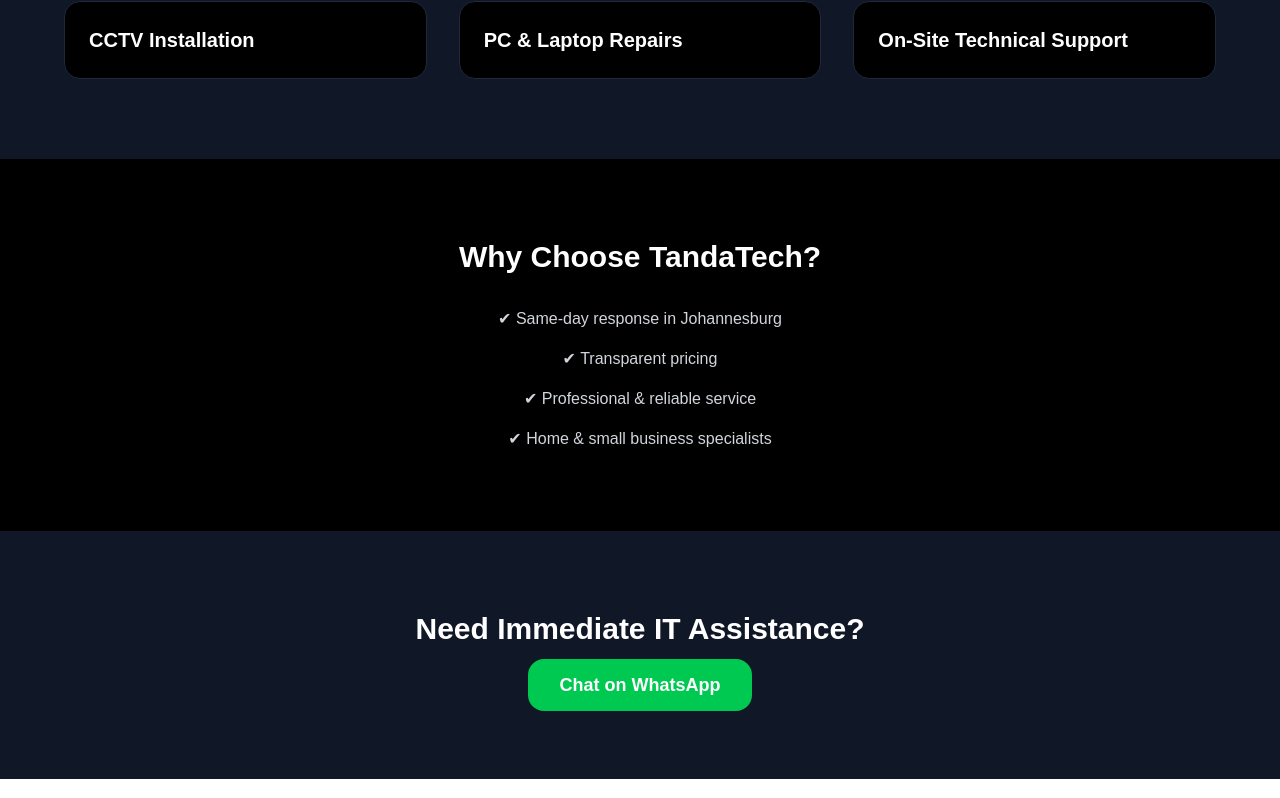
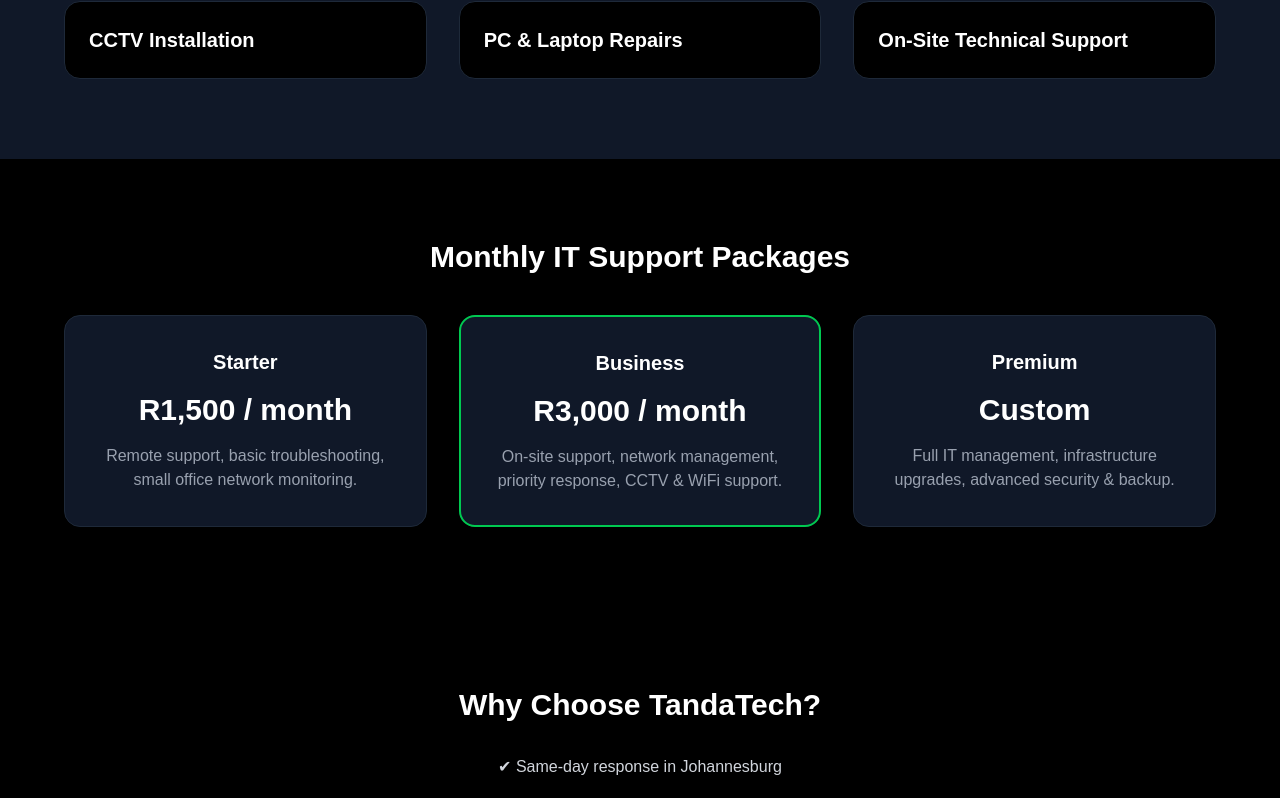
Before and after one commit to tandatech1360/tandatech, a Next.js app: page / in a window 1280 px wide. Shown: the part 687-1485 px from the top of the page. Built offline with nearby package versions, Linux system fonts and the light colour scheme.

Commit message:
Added monthly support packages

```diff
--- a/app/page.tsx
+++ b/app/page.tsx
@@ -54,6 +54,40 @@
           ))}
         </div>
       </section>
+      {/* SUPPORT PACKAGES */}
+<section className="py-20 px-6 text-center">
+  <h2 className="text-3xl font-bold mb-10">
+    Monthly IT Support Packages
+  </h2>
+
+  <div className="grid md:grid-cols-3 gap-8 max-w-6xl mx-auto">
+
+    <div className="bg-gray-900 p-8 rounded-2xl border border-gray-800">
+      <h3 className="text-xl font-semibold mb-4">Starter</h3>
+      <p className="text-3xl font-bold mb-4">R1,500 / month</p>
+      <p className="text-gray-400">
+        Remote support, basic troubleshooting, small office network monitoring.
+      </p>
+    </div>
+
+    <div className="bg-gray-900 p-8 rounded-2xl border-2 border-green-500">
+      <h3 className="text-xl font-semibold mb-4">Business</h3>
+      <p className="text-3xl font-bold mb-4">R3,000 / month</p>
+      <p className="text-gray-400">
+        On-site support, network management, priority response, CCTV & WiFi support.
+      </p>
+    </div>
+
+    <div className="bg-gray-900 p-8 rounded-2xl border border-gray-800">
+      <h3 className="text-xl font-semibold mb-4">Premium</h3>
+      <p className="text-3xl font-bold mb-4">Custom</p>
+      <p className="text-gray-400">
+        Full IT management, infrastructure upgrades, advanced security & backup.
+      </p>
+    </div>
+
+  </div>
+</section>
 
       {/* WHY CHOOSE US */}
       <section className="py-20 px-6 text-center">
```
